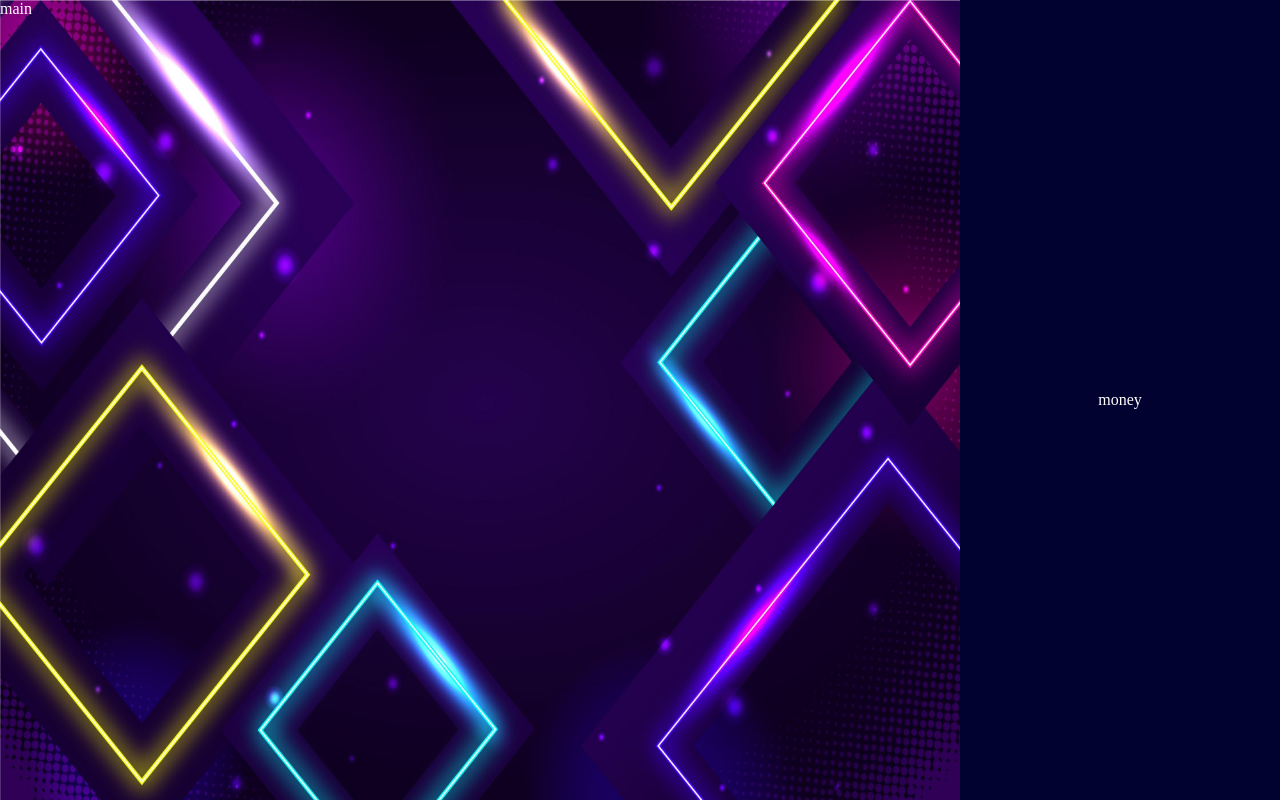
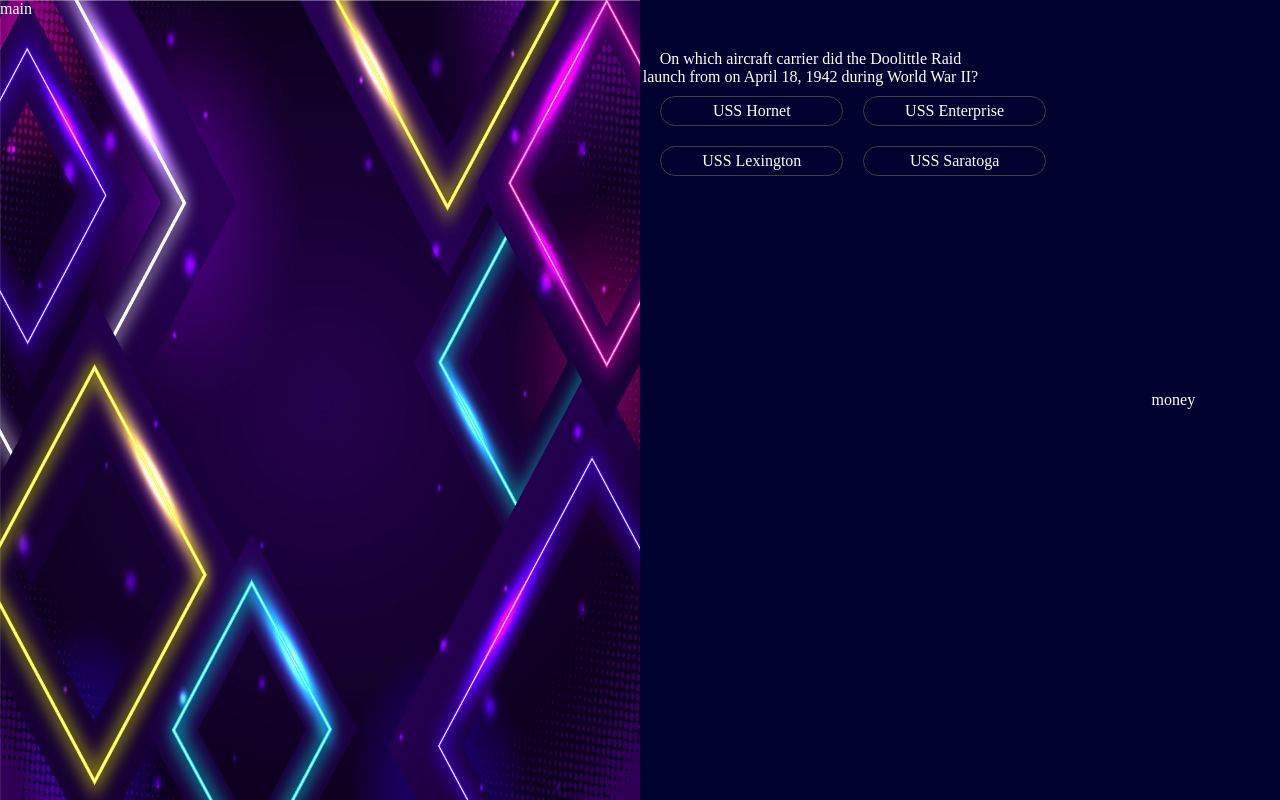
Before and after one commit to Krystal304/Capstone-Backend, a React (Vite) app: page / in a window 1280 px wide. Built offline with nearby package versions, Linux system fonts and the light colour scheme.

Commit message:
displayed question and answer on browser

```diff
--- a/src/App.css
+++ b/src/App.css
@@ -19,6 +19,33 @@
   align-items: center;
   justify-content: center;
 
+}
 
+.answer {
+  width: 40%;
+  text-align: center;
+  border: 1px solid #3e3e3e;
+  border-radius: 15px;
+  padding: 5px;
+  margin: 10px;
+  cursor: pointer;
+}
 
+.answer:hover {
+  background-color: #3e3e3e;
 }
+
+.question {
+  width: 80%;
+  display: flex;
+  justify-content: center;
+  text-align: center;
+  margin-top: 50px;
+}
+
+.answers {
+  width: 100%;
+  display: flex;
+  flex-wrap: wrap;
+  justify-content: center;
+}
--- a/src/App.jsx
+++ b/src/App.jsx
@@ -1,12 +1,22 @@
 import { useState, useEffect } from 'react'
+import { data, prizeMoney } from './data/data'
+import Quiz from './components/Quiz'
 
 
 import './App.css'
 
 function App() {
+  const [questionNumber, setQuestionNumber] = useState(1)
+  const [timeOut, setTimeOut] = useState(false)
   return (
   <div className="app">
     <div className="main">main</div>
+      <Quiz
+      data={data}
+      questionNumber={questionNumber}
+      setQuestionNumber={setQuestionNumber}
+      setTimeOut={setTimeOut}
+      ></Quiz>
       <div className="pyramid">money</div>
 
   </div>
--- /dev/null
+++ b/src/components/Quiz.jsx
@@ -0,0 +1,32 @@
+import { useState, useEffect } from "react";
+
+function Quiz({ data, questionNumber, setQuestionNumber, setTimeOut }) {
+  const [question, setQuestion] = useState(null);
+  const [selectedAnswer, setSelectedAnswer] = useState(null);
+  const [correctAnswer, setCorrectAnswer] = useState(null);
+  const [className, setClassName] = useState("answer");
+
+  useEffect(() => {
+    setQuestion(data[questionNumber - 1]);
+  }, [data, questionNumber]);
+
+
+  return (
+    <div className="quiz">
+      <div className="question">{question?.question}</div>
+      <div className="answers">
+        {question?.answers.map((item) => (
+          <div
+            className={selectedAnswer === item ? className : "answer"}
+            key={item.text}
+            onClick={() => handleClick(item)}
+          >
+            {item.text}
+          </div>
+        ))}
+      </div>
+    </div>
+  );
+}
+
+export default Quiz;
--- a/src/data/data.js
+++ b/src/data/data.js
@@ -223,3 +223,18 @@
             ],
           },
       ];
+
+      const prizeMoney = [
+        { id: 1, amount: 2000},
+        { id: 2, amount: 4000},
+        { id: 3, amount: 6000},
+        { id: 4, amount: 8000},
+        { id: 5, amount: 10000},
+        { id: 6, amount: 12000},
+        { id: 7, amount: 14000},
+        { id: 8, amount: 16000},
+        { id: 9, amount: 18000},
+        { id: 10, amount: 20000},
+      ].reverse();
+
+      export {data, prizeMoney};
```
Also changed, not shown: src/component/Quiz.jsx (deleted), src/components/Start.jsx (renamed from src/component/Start.jsx), src/components/Time.jsx (renamed from src/component/Time.jsx).
